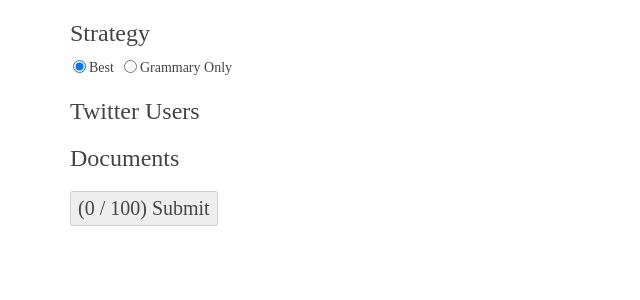
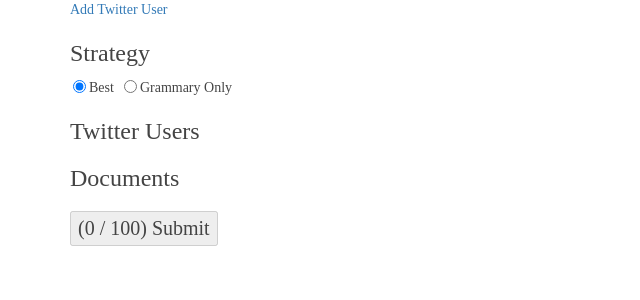
Before and after one commit to alanzoppa/chineseroom, a Django app: page / in a window 1280 px wide. Shown: the top 300 px of the page, without its empty margins (0-640 px from the left). Run offline with Django 3.2, Linux system fonts and the light colour scheme; data that the repository does not hold is empty; parts of the project's set-up code (start-up, migrations or seed data) failed here and were passed over; some libraries are stand-ins or nearby versions.

Commit message:
can add arbitrary user

```diff
--- a/isalllike/tweets/templates/tweets/index.html
+++ b/isalllike/tweets/templates/tweets/index.html
@@ -1,6 +1,8 @@
 {% extends 'base.html' %}
 
 {% block body %}
+
+<a href='/add-twitter-user'>Add Twitter User</a>
 <form action="/" method="post" id='create-run' class='modal-entry'>
     {% csrf_token %}
 
--- a/isalllike/tweets/views.py
+++ b/isalllike/tweets/views.py
@@ -1,8 +1,20 @@
-from django.shortcuts import render
-from isalllike.tweets.models import NGram, NovelParagraph, TwitterUser, Document
+from django.shortcuts import render, redirect
+from isalllike.tweets.models import NGram, NovelParagraph, TwitterUser, Document, Tweet
 import ipdb
 
 # Create your views here.
+
+def add_twitter_user(request):
+    context = {}
+    if request.method == "POST":
+        Tweet.gather_history_for(request.POST['username'])
+        return redirect('/')
+    return render(
+        request=request,
+        template_name='tweets/add_twitter_user.html',
+        context=context,
+    )
+
 
 def index(request):
     context = {}
--- a/isalllike/urls.py
+++ b/isalllike/urls.py
@@ -15,9 +15,10 @@ Including another URLconf
 """
 from django.conf.urls import include, url
 from django.contrib import admin
-from isalllike.tweets.views import index
+from isalllike.tweets.views import index, add_twitter_user
 
 urlpatterns = [
     url(r'^admin/', include(admin.site.urls)),
     url(r'^$', index),
+    url(r'^add-twitter-user/$', add_twitter_user),
 ]
```
